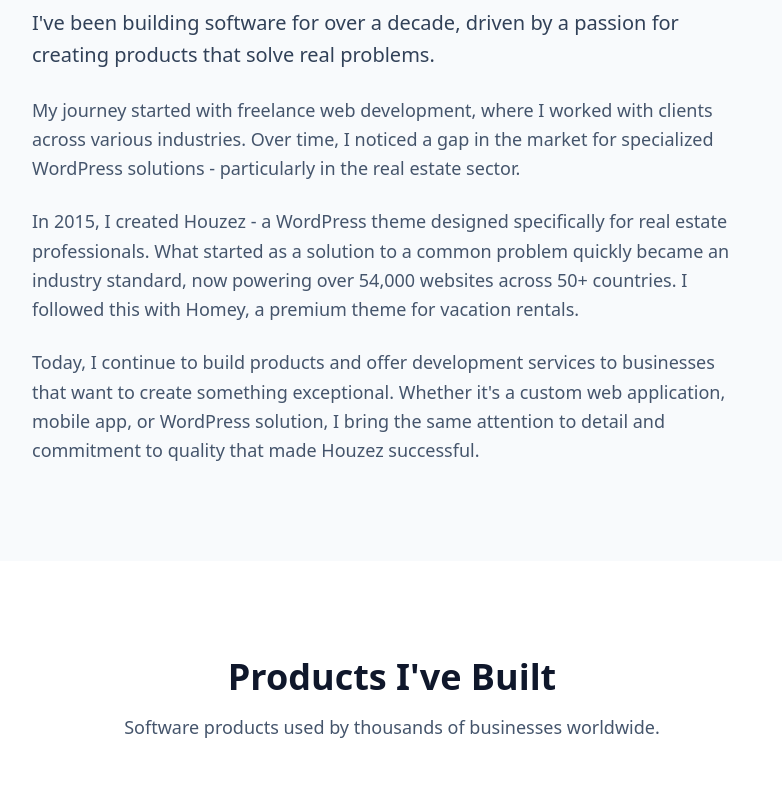
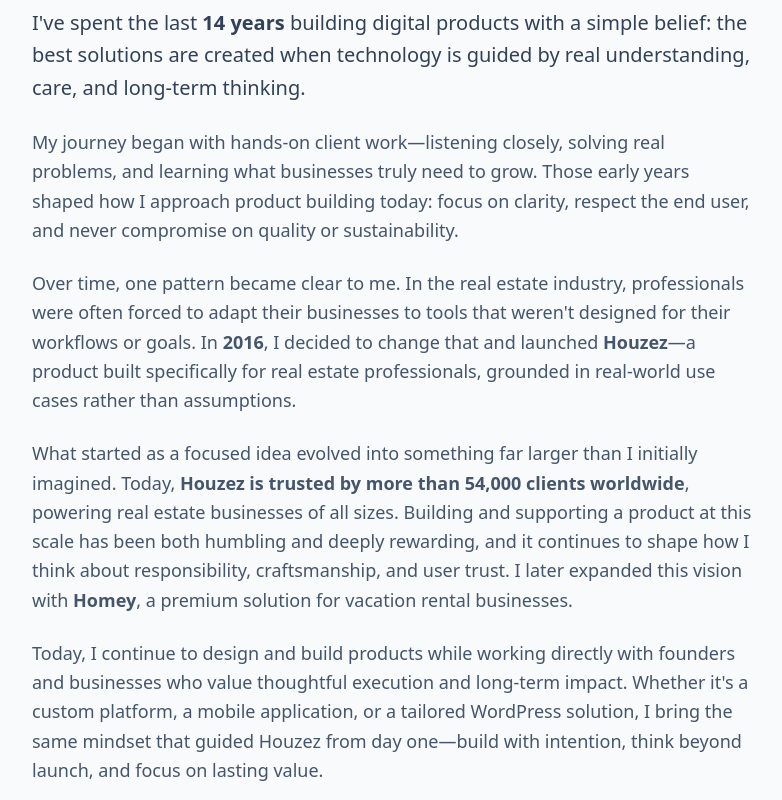
Before and after one commit to waqasriaz/waqasriaz.com, a Next.js app: page /about in a window 1280 px wide. Shown: the part 900-1700 px from the top of the page, without its empty margins (248-1030 px from the left). Built offline with nearby package versions, Linux system fonts and the light colour scheme.

Commit message:
updated: about page story with new content and bold highlights

```diff
--- a/app/about/page.tsx
+++ b/app/about/page.tsx
@@ -76,33 +76,61 @@ export default function AboutPage() {
                             My Story
                         </h2>
                         <p className="text-xl text-slate-700 leading-relaxed mb-6">
-                            I&apos;ve been building software for over a decade,
-                            driven by a passion for creating products that solve
-                            real problems.
+                            I&apos;ve spent the last <strong>14 years</strong>{' '}
+                            building digital products with a simple belief: the
+                            best solutions are created when technology is guided
+                            by real understanding, care, and long-term thinking.
                         </p>
                         <p className="text-lg text-slate-600 leading-relaxed mb-6">
-                            My journey started with freelance web development,
-                            where I worked with clients across various
-                            industries. Over time, I noticed a gap in the market
-                            for specialized WordPress solutions - particularly
-                            in the real estate sector.
+                            My journey began with hands-on client work—listening
+                            closely, solving real problems, and learning what
+                            businesses truly need to grow. Those early years
+                            shaped how I approach product building today: focus
+                            on clarity, respect the end user, and never
+                            compromise on quality or sustainability.
                         </p>
                         <p className="text-lg text-slate-600 leading-relaxed mb-6">
-                            In 2015, I created Houzez - a WordPress theme
-                            designed specifically for real estate professionals.
-                            What started as a solution to a common problem
-                            quickly became an industry standard, now powering
-                            over 54,000 websites across 50+ countries. I
-                            followed this with Homey, a premium theme for
-                            vacation rentals.
+                            Over time, one pattern became clear to me. In the
+                            real estate industry, professionals were often
+                            forced to adapt their businesses to tools that
+                            weren&apos;t designed for their workflows or goals.
+                            In <strong>2016</strong>, I decided to change that
+                            and launched <strong>Houzez</strong>—a product built
+                            specifically for real estate professionals, grounded
+                            in real-world use cases rather than assumptions.
+                        </p>
+                        <p className="text-lg text-slate-600 leading-relaxed mb-6">
+                            What started as a focused idea evolved into
+                            something far larger than I initially imagined.
+                            Today,{' '}
+                            <strong>
+                                Houzez is trusted by more than 54,000 clients
+                                worldwide
+                            </strong>
+                            , powering real estate businesses of all sizes.
+                            Building and supporting a product at this scale has
+                            been both humbling and deeply rewarding, and it
+                            continues to shape how I think about responsibility,
+                            craftsmanship, and user trust. I later expanded this
+                            vision with <strong>Homey</strong>, a premium
+                            solution for vacation rental businesses.
+                        </p>
+                        <p className="text-lg text-slate-600 leading-relaxed mb-6">
+                            Today, I continue to design and build products while
+                            working directly with founders and businesses who
+                            value thoughtful execution and long-term impact.
+                            Whether it&apos;s a custom platform, a mobile
+                            application, or a tailored WordPress solution, I
+                            bring the same mindset that guided Houzez from day
+                            one—build with intention, think beyond launch, and
+                            focus on lasting value.
                         </p>
                         <p className="text-lg text-slate-600 leading-relaxed">
-                            Today, I continue to build products and offer
-                            development services to businesses that want to
-                            create something exceptional. Whether it&apos;s a
-                            custom web application, mobile app, or WordPress
-                            solution, I bring the same attention to detail and
-                            commitment to quality that made Houzez successful.
+                            I believe truly great products are not rushed. They
+                            are carefully built, continuously refined, and
+                            shaped by the people who use them. That belief
+                            guides everything I create and every collaboration I
+                            choose.
                         </p>
                     </div>
                 </section>
```
